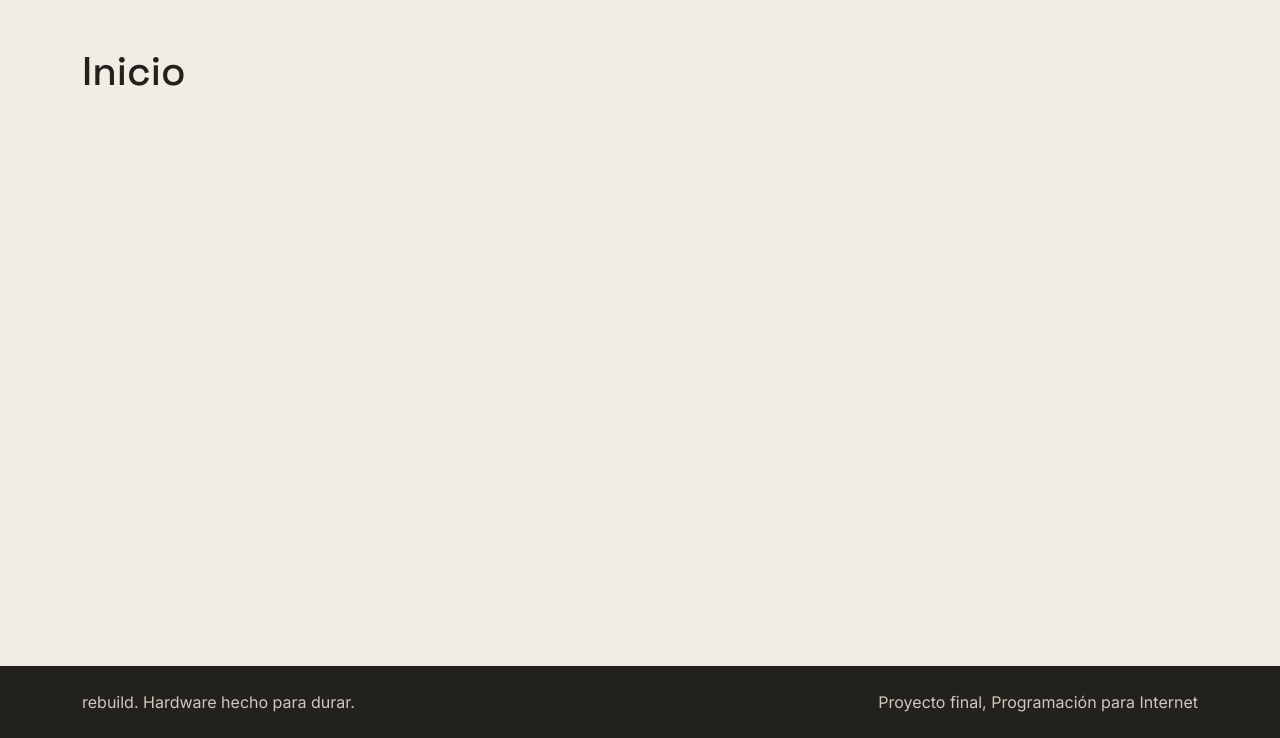
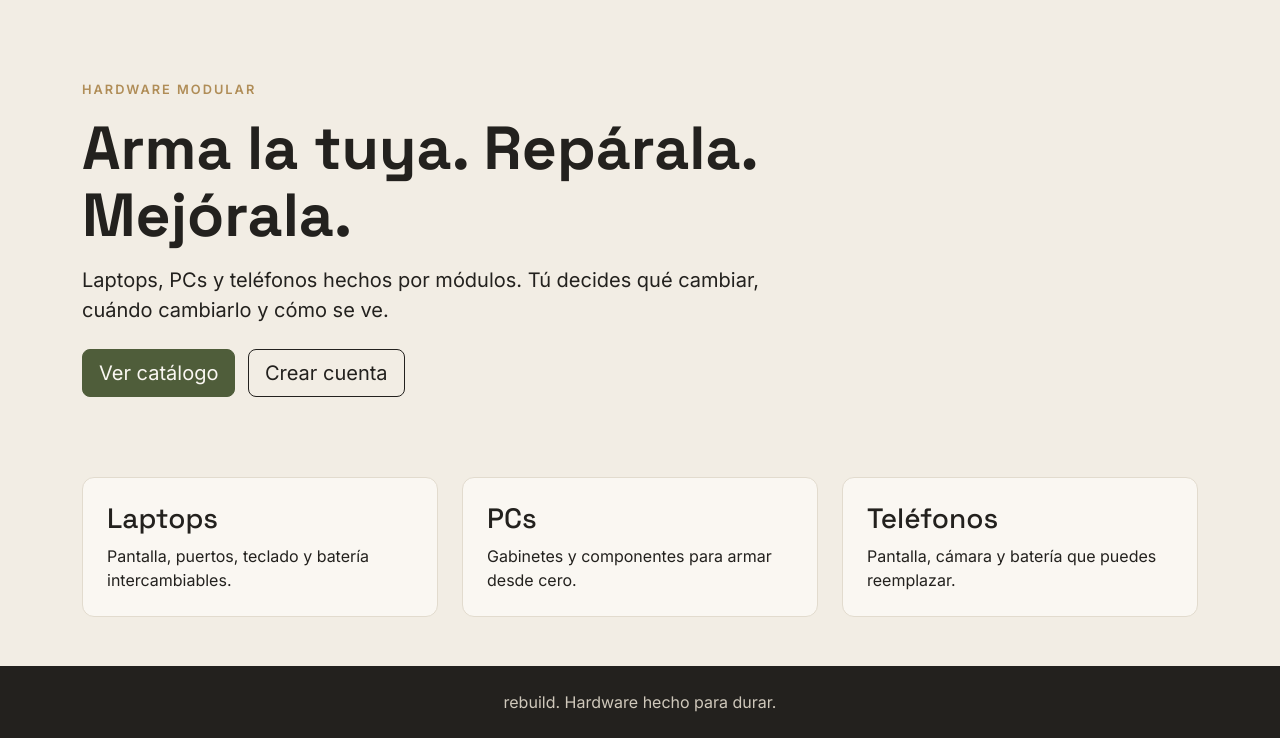
Before and after one commit to cvz-dev/tienda_ppi, a PHP site: page / in a window 1280 px wide. Shown: the part 62-800 px from the top of the page. Run offline with PHP 8.4, Linux system fonts and the light colour scheme.

Commit message:
Se agregó una propuesta de diseño al inicio además de pequeños cambios en el footer

```diff
--- a/catalogo.php
+++ b/catalogo.php
@@ -36,9 +36,8 @@
     </main>
 
     <footer class="footer-rebuild py-4">
-        <div class="container d-flex flex-column flex-md-row justify-content-between gap-2">
+        <div class="container text-center">
             <p class="mb-0">rebuild. Hardware hecho para durar.</p>
-            <p class="mb-0">Proyecto final, Programación para Internet</p>
         </div>
     </footer>
 
--- a/contacto.php
+++ b/contacto.php
@@ -36,9 +36,8 @@
     </main>
 
     <footer class="footer-rebuild py-4">
-        <div class="container d-flex flex-column flex-md-row justify-content-between gap-2">
+        <div class="container text-center">
             <p class="mb-0">rebuild. Hardware hecho para durar.</p>
-            <p class="mb-0">Proyecto final, Programación para Internet</p>
         </div>
     </footer>
 
--- a/css/styles.css
+++ b/css/styles.css
@@ -57,6 +57,55 @@ main {
     color: var(--hueso);
 }
 
+/* Botones */
+.btn-musgo {
+    background-color: var(--musgo);
+    border-color: var(--musgo);
+    color: var(--hueso);
+}
+
+.btn-musgo:hover {
+    background-color: var(--musgo-oscuro);
+    border-color: var(--musgo-oscuro);
+    color: var(--hueso);
+}
+
+.btn-outline-carbon {
+    border-color: var(--carbon);
+    color: var(--carbon);
+}
+
+.btn-outline-carbon:hover {
+    background-color: var(--carbon);
+    color: var(--hueso);
+}
+
+/* Portada */
+.hero {
+    padding: 5rem 0;
+}
+
+.hero h1 {
+    font-size: clamp(2.2rem, 5vw, 3.8rem);
+    font-weight: 700;
+    line-height: 1.1;
+}
+
+.etiqueta {
+    color: var(--laton);
+    font-weight: 600;
+    text-transform: uppercase;
+    letter-spacing: 2px;
+    font-size: 0.8rem;
+}
+
+/* Tarjetas */
+.tarjeta {
+    background-color: var(--hueso);
+    border: 1px solid var(--borde);
+    border-radius: 12px;
+}
+
 /* Footer */
 .footer-rebuild {
     background-color: var(--carbon);
--- a/index.php
+++ b/index.php
@@ -31,14 +31,51 @@
         </div>
     </nav>
 
-    <main class="container py-5">
-        <h1>Inicio</h1>
+    <main>
+        <section class="hero">
+            <div class="container">
+                <div class="row">
+                    <div class="col-lg-8">
+                        <p class="etiqueta">Hardware modular</p>
+                        <h1>Arma la tuya. Repárala. Mejórala.</h1>
+                        <p class="lead mt-3">
+                            Laptops, PCs y teléfonos hechos por módulos. Tú decides qué cambiar,
+                            cuándo cambiarlo y cómo se ve.
+                        </p>
+                        <a class="btn btn-musgo btn-lg mt-2" href="catalogo.php">Ver catálogo</a>
+                        <a class="btn btn-outline-carbon btn-lg mt-2 ms-2" href="#">Crear cuenta</a>
+                    </div>
+                </div>
+            </div>
+        </section>
+
+        <section class="container pb-5">
+            <div class="row g-4">
+                <div class="col-md-4">
+                    <div class="tarjeta p-4 h-100">
+                        <h3>Laptops</h3>
+                        <p class="mb-0">Pantalla, puertos, teclado y batería intercambiables.</p>
+                    </div>
+                </div>
+                <div class="col-md-4">
+                    <div class="tarjeta p-4 h-100">
+                        <h3>PCs</h3>
+                        <p class="mb-0">Gabinetes y componentes para armar desde cero.</p>
+                    </div>
+                </div>
+                <div class="col-md-4">
+                    <div class="tarjeta p-4 h-100">
+                        <h3>Teléfonos</h3>
+                        <p class="mb-0">Pantalla, cámara y batería que puedes reemplazar.</p>
+                    </div>
+                </div>
+            </div>
+        </section>
     </main>
 
     <footer class="footer-rebuild py-4">
-        <div class="container d-flex flex-column flex-md-row justify-content-between gap-2">
+        <div class="container text-center">
             <p class="mb-0">rebuild. Hardware hecho para durar.</p>
-            <p class="mb-0">Proyecto final, Programación para Internet</p>
         </div>
     </footer>
 
```
